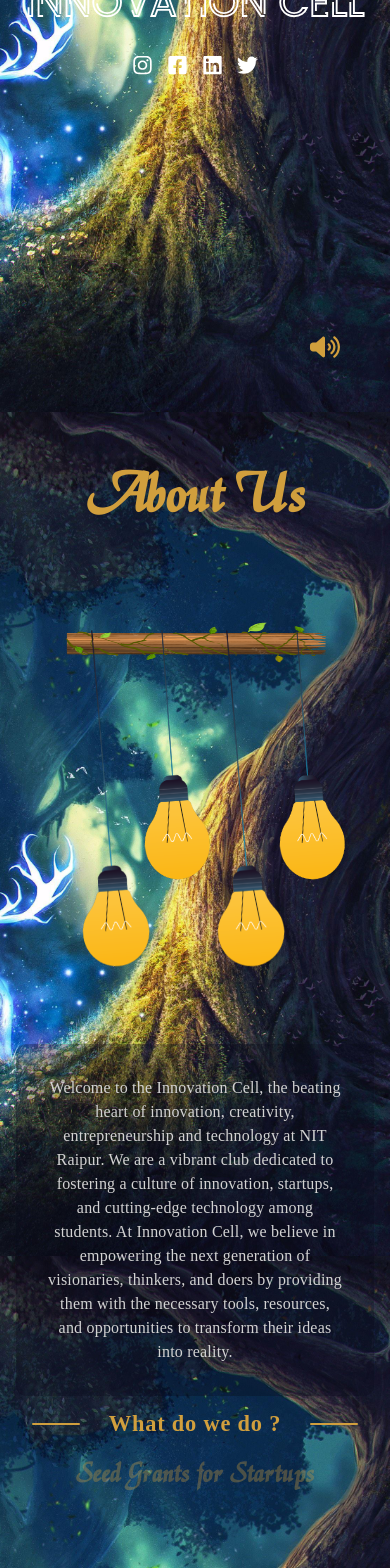
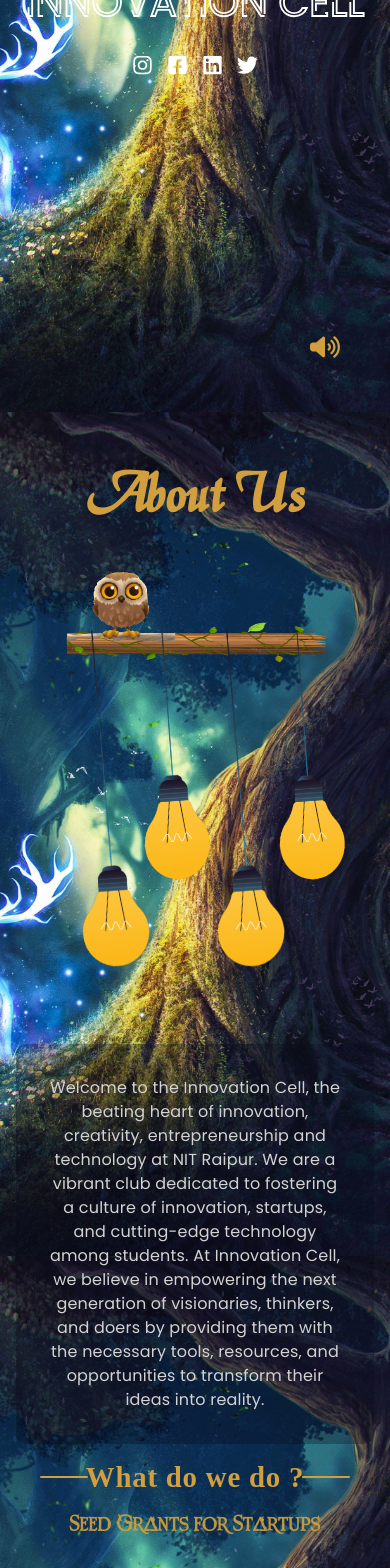
Before and after one commit to lakshmanmulchandani/InnovationCell-Website, a React (Create React App) app in the folder client/: page / in a window 390 px wide. Shown: the part 432-2000 px from the top of the page. Built offline with nearby package versions, Linux system fonts and the light colour scheme; no server answers; a web font is replaced by a local one.

Commit message:
reupdated all

```diff
--- a/client/src/Components/AboutUs/AboutUs.css
+++ b/client/src/Components/AboutUs/AboutUs.css
@@ -6,10 +6,6 @@
   gap: 5rem;
   margin: 2rem 2rem;
   color: lightgray;
-}
-
-.holder {
-  background-image: #000000d2;
 }
 
 .About-content {
@@ -62,21 +58,29 @@
   margin-right: 0.5rem;
 }
 
-.About-item-main{
+.About-item-main {
   letter-spacing: 0.2px;
 }
 
-.About-item {
-  /* margin-bottom: 1.2rem; */
-  font-size: medium;
-  /* font-family: "Rubik", sans-serif; */
-  font-family: "Rubik", sans-serif;
+.About-item-heading {
+  font-family: magic-italic;
+  font-size: 2.4rem;
 }
 
 .About-imgs {
   display: flex;
   margin-top: -4.4rem;
   /* border-top: 2px solid; */
+}
+
+.holder {
+  position: relative;
+}
+
+.owl {
+  position: absolute;
+  top: -3.8rem;
+  left: 0.5rem;
 }
 
 /* Applies the swinging animation to the bulb images */
@@ -95,8 +99,12 @@
     opacity: 0; /* Start with opacity 0 (fully transparent) */
   }
 
+  50% {
+    opacity: 1; /* End with opacity 1 (fully visible) */
+  }
+
   100% {
-    opacity: 1; /* End with opacity 1 (fully visible) */
+    opacity: 0;
   }
 }
 
@@ -114,10 +122,20 @@
 }
 
 .About-item {
-  font-size: 1.8rem;
+  font-size: 1.4rem;
   font-weight: 600;
   display: inline-block;
-  animation: fade 2s ease-in-out infinite alternate; /* Adjust the duration here */
+  animation: fade 2s ease-in-out infinite alternate;
+}
+
+@media (max-width: 859px) {
+  .About-item-main {
+    text-align: center;
+  }
+
+  .About-item {
+    font-size: 1.2rem;
+  }
 }
 
 @media (max-width: 620px) {
@@ -139,9 +157,17 @@
     font-size: 1.4rem;
   }
   .About-item-heading {
-    font-size: 1.6rem;
+    font-size: 2rem;
+  }
+  .About-item-heading::after {
+    right: 5rem;
+  }
+
+  .About-item-heading::before {
+    left: 5rem;
   }
 }
+
 @media (max-width: 550px) {
   .About-content {
     width: 100%;
@@ -153,12 +179,24 @@
     font-size: 1.2rem;
   }
   .About-item-heading {
-    font-size: 1.4rem;
+    font-size: 1.8rem;
+  }
+
+  .About-item-heading::after {
+    right: 3rem;
+  }
+
+  .About-item-heading::before {
+    left: 3rem;
   }
 }
 
-@media (max-width: 859px) {
-  .About-item-main {
-    text-align: center;
+@media (max-width: 400px) {
+  .About-item-heading::after {
+    right: 1.5rem;
+  }
+
+  .About-item-heading::before {
+    left: 1.5rem;
   }
 }
--- a/client/src/Components/AboutUs/AboutUs.jsx
+++ b/client/src/Components/AboutUs/AboutUs.jsx
@@ -2,6 +2,8 @@ import React, { useState, useEffect } from "react";
 import Bulb1 from "../../Assets/images/bulb11.png";
 import Bulb2 from "../../Assets/images/bulb22.png";
 import Holder from "../../Assets/images/wood.png";
+import Owl from "../../Assets/images/Owl.gif";
+
 import { FaQuestion } from "react-icons/fa6";
 import "./AboutUs.css";
 
@@ -24,8 +26,9 @@ const AboutUs = () => {
       </div>
       <div className="About-container">
         <div className="About-pic">
-          <div>
-            <img src={Holder} alt="holder" width={300} height={100} className="holder"/>
+          <div className="holder">
+            <img className="owl" src={Owl} alt="owl" width={120} height={120} />
+            <img src={Holder} alt="holder" width={300} height={100} />
           </div>
           <div className="About-imgs">
             <div className="About-img">
@@ -43,7 +46,7 @@ const AboutUs = () => {
           </div>
         </div>
         <div className="About-content">
-          <div className="About-item-main">
+          <div className="About-item-main" style={{ fontFamily: "poppins" }}>
             Welcome to the Innovation Cell, the beating heart of innovation,
             creativity, entrepreneurship and technology at NIT Raipur. We are a
             vibrant club dedicated to fostering a culture of innovation,
@@ -55,14 +58,20 @@ const AboutUs = () => {
           <div className="About-item-heading">What do we do ?</div>
           <div
             className={`About-item`}
-            style={{ textAlign: "center", animationDelay: `${activeDiv * 2}s` , color:"#d19f3d", fontFamily:"var(--font-heading)", fontSize:"1.8rem"}}
+            style={{
+              textAlign: "center",
+              animationDelay: `${activeDiv * 2}s`,
+              color: "var(--green)",
+              fontFamily: "Crime",
+              letterSpacing: "0.2px",
+            }}
           >
             {activeDiv === 0
               ? `i-Talks`
               : activeDiv === 1
               ? "Seed Grants for Startups"
               : activeDiv === 2
-              ? "Avinya - Unveiling the Future"
+              ? "Avinya Unveiling the Future"
               : "Seed Grants for Startups"}
           </div>{" "}
           {/* 1st div */}
--- a/client/src/Components/Faq/Accordian.js
+++ b/client/src/Components/Faq/Accordian.js
@@ -20,17 +20,15 @@ const AccordionItem = ({ question, answer, isOpen, onClick }) => {
       <div
         ref={contentHeight}
         className="answer-container"
-        style={
-          isOpen
-            ? { height: contentHeight.current.scrollHeight }
-            : { height: "0px" }
-        }
+        style={{
+          height: isOpen ? `${contentHeight.current.scrollHeight}px` : "0px",
+        }}
       >
-                {answer.map((value, index) => (
-          <p key = {`${index}`}className="answer-content">{value}</p>
+        {answer.map((value, index) => (
+          <p key={`${index}`} className="answer-content">
+            {value}
+          </p>
         ))}
-
-        {/* <p className="answer-content">{answer}</p> */}
       </div>
     </div>
   );
@@ -38,23 +36,20 @@ const AccordionItem = ({ question, answer, isOpen, onClick }) => {
 
 const Accordion = () => {
   const [activeIndex, setActiveIndex] = useState(null);
+
   const handleItemClick = (index) => {
     setActiveIndex((prevIndex) => (prevIndex === index ? null : index));
   };
 
   return (
     <div className="acc-main">
-      <div className="teamHeading">
+      <div className="teamHeading FAQ-heading">
         <h1>FAQ</h1>
       </div>
 
       <div className="acc-container">
         <div className="acc-img">
-          <img
-            className="snowman"
-            src={MAN2}
-            alt="snowman"
-          />
+          <img className="snowman" src={MAN2} alt="snowman" />
         </div>
         <div className="container">
           {data.map((item, index) => (
@@ -72,5 +67,4 @@ const Accordion = () => {
   );
 };
 
-
 export default Accordion;
--- a/client/src/Components/Navbar/navbar.css
+++ b/client/src/Components/Navbar/navbar.css
@@ -10,7 +10,7 @@
   z-index: 999;
   background: rgba(255, 255, 255, 0.109);
   backdrop-filter: blur(90px);
-  padding: 15px;
+  padding: 15px 40px;
   box-shadow: rgba(50, 50, 93, 0.25) 0px 13px 27px -5px,
     rgba(255, 255, 255, 0.3) 0px 8px 16px -8px;
 }
@@ -26,7 +26,7 @@
   z-index: 999;
   background: rgba(255, 255, 255, 0.109);
   backdrop-filter: blur(90px);
-  padding: 20px;
+  padding: 15px 40px;
   box-shadow: rgba(50, 50, 93, 0.25) 0px 13px 27px -5px,
     rgba(255, 255, 255, 0.3) 0px 8px 16px -8px;
 }
--- a/client/src/HomePage.css
+++ b/client/src/HomePage.css
@@ -75,6 +75,8 @@ body {
   --fz-md: 14px;
   --fz-xl: 20px;
   --fz-l: 16px;
+  --faq-q: #e3c58a;
+  --faq-a: #e8cf9e;
 
   /* font family  */
   --font-mono: "SF Mono", "Fira Code", "Fira Mono", "Roboto Mono", monospace;
```
Also changed, not shown: client/src/Components/Faq/Accordian.css (+176 -24 lines), client/src/Assets/images/Owl.gif (added), client/src/imgs/MAN2.png.
